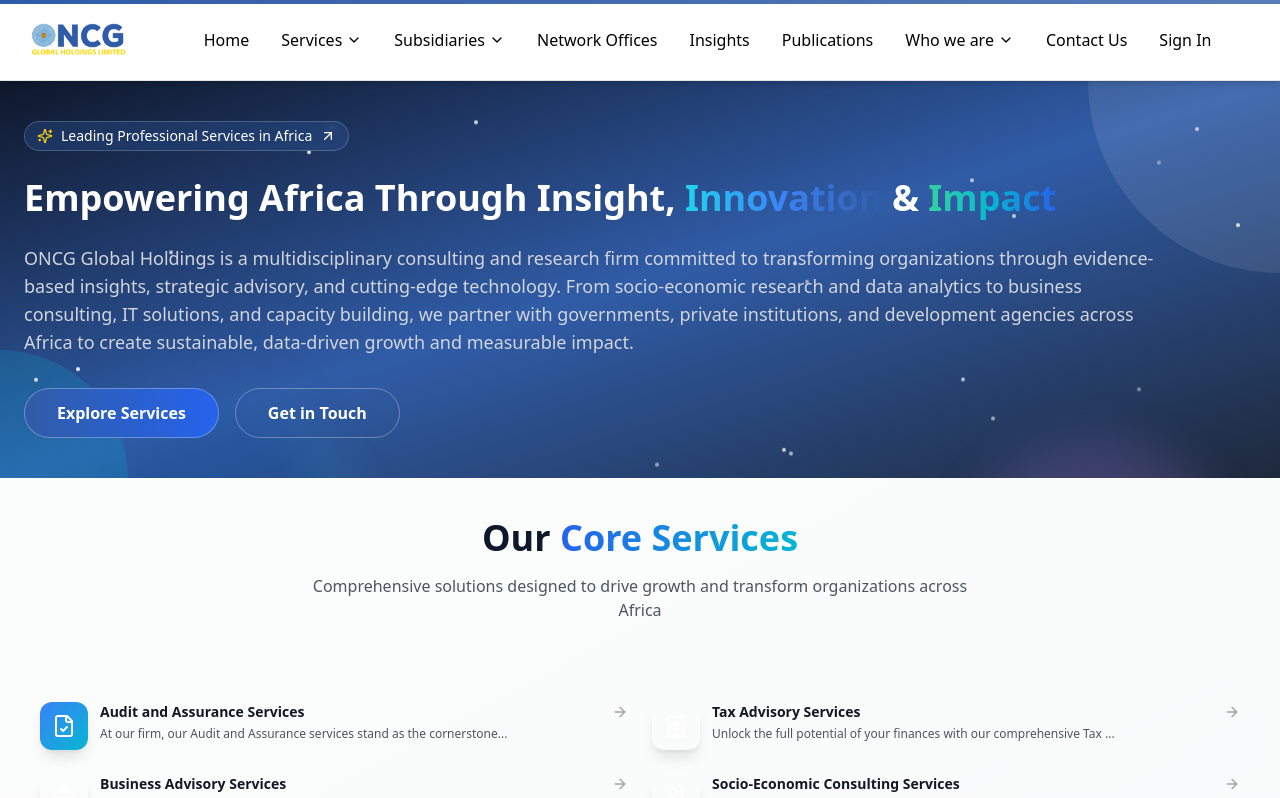
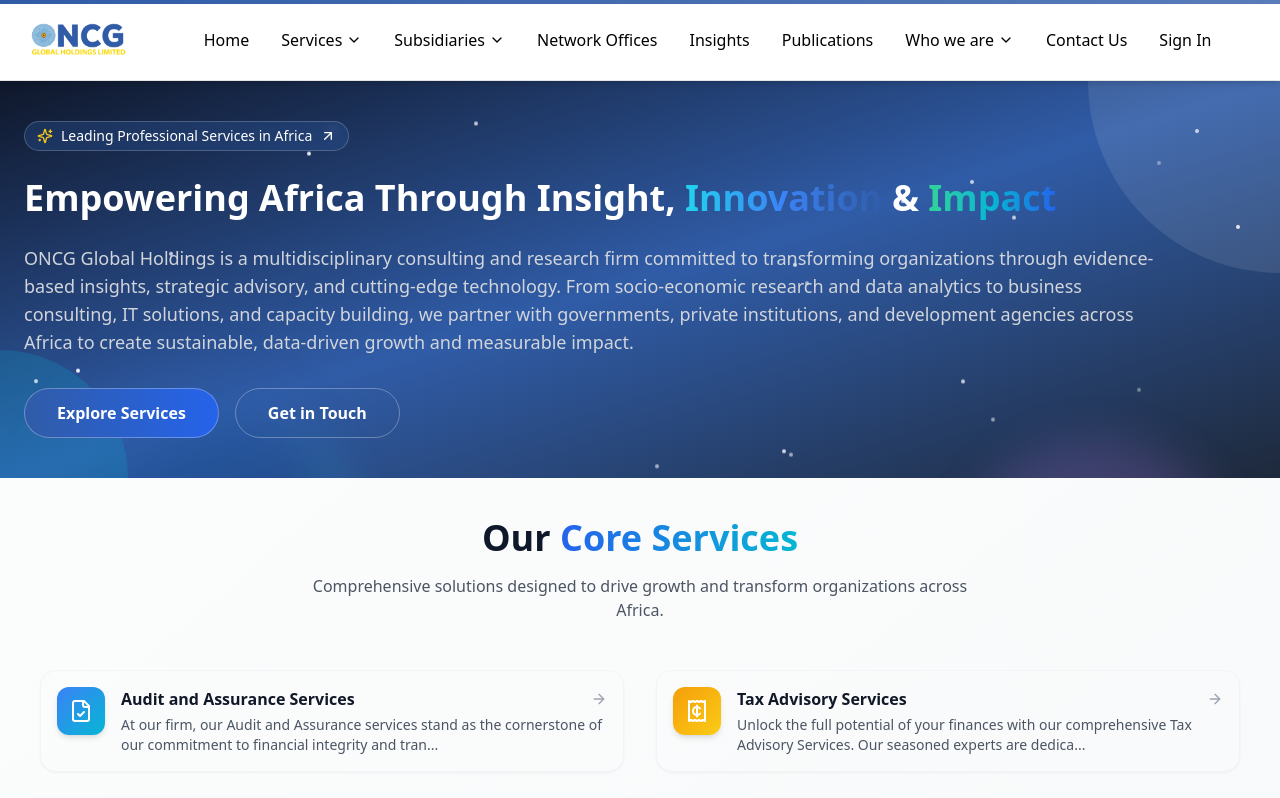
Before and after one commit to ingatatech/oncg-global-frontend, a Next.js app: page / in a window 1280 px wide. Shown: the top 798 px of the page. Built offline with nearby package versions, Linux system fonts and the light colour scheme.

Commit message:
fix: headers

```diff
--- a/app/page.tsx
+++ b/app/page.tsx
@@ -122,47 +122,61 @@
   {/* ================= SERVICES OVERVIEW ================= */}
 
 <section className="py-10 bg-white relative overflow-hidden">
-        <div className="absolute inset-0 bg-gradient-to-br from-gray-50 to-gray-100 opacity-50"></div>
+  {/* Subtle Background */}
+  <div className="absolute inset-0 bg-gradient-to-br from-gray-50 to-gray-100 opacity-60 z-0" />
 
   <div className="container mx-auto px-6 relative z-10">
+    {/* Section Header */}
     <motion.div
       initial={{ opacity: 0, y: 20 }}
       whileInView={{ opacity: 1, y: 0 }}
       viewport={{ once: true }}
       transition={{ duration: 0.6 }}
-            className="text-center mb-16"
+      className="text-center mb-8"
     >
       <h2 className="text-4xl font-bold mb-4 text-slate-900">
-              Our <span className="bg-gradient-to-r from-blue-600 to-cyan-500 bg-clip-text text-transparent">Core Services</span>
+        Our{" "}
+        <span className="bg-gradient-to-r from-blue-600 to-cyan-500 bg-clip-text text-transparent">
+          Core Services
+        </span>
       </h2>
       <p className="text-gray-600 max-w-2xl mx-auto">
-              Comprehensive solutions designed to drive growth and transform organizations across Africa
+        Comprehensive solutions designed to drive growth and transform
+        organizations across Africa.
       </p>
     </motion.div>
 
-            <div className="p-4  overflow-hidden">
-                      <div className="grid md:grid-cols-2 lg:grid-cols-2 gap-6">
+    {/* Services Grid */}
+    <div className="p-4 overflow-hidden">
+      <div className="grid md:grid-cols-2 lg:grid-cols-2 gap-8">
         {servicesData.map((service, index) => (
           <motion.div
             key={service.slug}
             initial={{ opacity: 0, y: 20 }}
-                            animate={{ opacity: 1, y: 0 }}
-                            transition={{ delay: index * 0.03 }}
+            whileInView={{ opacity: 1, y: 0 }}
+            viewport={{ once: true }}
+            transition={{ delay: index * 0.05, duration: 0.6 }}
+            className="group hover:bg-gray-50 rounded-2xl p-4 transition-all duration-300 border border-gray-100 shadow-sm hover:shadow-md"
           >
+            <div className="flex items-start space-x-4">
+              {/* Icon Container with Gradient */}
+              <div
+                className={`relative flex-shrink-0 w-12 h-12 rounded-xl bg-gradient-to-br ${service.color}
+                flex items-center justify-center text-white shadow-md group-hover:scale-110 transition-transform duration-300`}
+              >
+                <service.icon className="w-6 h-6" />
+              </div>
 
-                              <div className="flex items-start space-x-3">
-                                <div className={`flex-shrink-0 w-12 h-12 rounded-xl bg-gradient-to-br ${service.color} flex items-center justify-center text-2xl shadow-lg group-hover/item:scale-110 transition-transform duration-300`}>
-                                  <service.icon />
-                                </div>
+              {/* Service Text */}
               <div className="flex-1 min-w-0">
                 <div className="flex items-center justify-between mb-1">
-                                    <h4 className="font-semibold text-gray-900 text-sm group-hover/item:text-blue-600 transition-colors line-clamp-1">
+                  <h4 className="font-semibold text-gray-900 text-base group-hover:text-blue-600 transition-colors line-clamp-1">
                     {service.title}
                   </h4>
-                                    <ArrowRight className="w-4 h-4 text-gray-400 group-hover/item:text-blue-600 group-hover/item:translate-x-1 transition-all flex-shrink-0 ml-2" />
+                  <ArrowRight className="w-4 h-4 text-gray-400 group-hover:text-blue-600 group-hover:translate-x-1 transition-all flex-shrink-0 ml-2" />
                 </div>
-                                  <p className="text-xs text-gray-600 line-clamp-2">
-                                    {service.details.slice(0, 70)}...
+                <p className="text-sm text-gray-600 line-clamp-3">
+                  {service.details.slice(0, 120)}...
                 </p>
               </div>
             </div>
@@ -172,6 +186,7 @@
     </div>
   </div>
 </section>
+
       {/* ================= WHY CHOOSE US ================= */}
       <section className="py-10 bg-gradient-to-br from-slate-900 via-blue-900 to-slate-800 relative">
         <div className="absolute inset-0 opacity-10">
--- a/components/Header.tsx
+++ b/components/Header.tsx
@@ -125,7 +125,7 @@
                               className="group/item block p-4 rounded-xl hover:bg-gradient-to-br hover:from-gray-50 hover:to-blue-50 transition-all duration-300 border border-transparent hover:border-blue-200 hover:shadow-lg"
                             >
                               <div className="flex items-start space-x-3">
-                                <div className={`flex-shrink-0 w-12 h-12 rounded-xl bg-gradient-to-br ${service.color} flex items-center justify-center text-2xl shadow-lg group-hover/item:scale-110 transition-transform duration-300`}>
+                                <div className={`flex-shrink-0 w-12 h-12 rounded-xl bg-gradient-to-br ${service.color} text-white flex items-center justify-center text-2xl shadow-lg group-hover/item:scale-110 transition-transform duration-300`}>
                                   <service.icon />
                                 </div>
                                 <div className="flex-1 min-w-0">
@@ -191,9 +191,9 @@
                           onClick={() => setActiveService(null)}
                           className="group/sub flex items-start space-x-3 px-4 py-3 text-gray-700 hover:bg-blue-50 rounded-lg transition-all duration-200 hover:shadow-md"
                         >
-                          <div className="flex-shrink-0 w-10 h-10 bg-gradient-to-br from-blue-500 to-cyan-500 rounded-lg flex items-center justify-center text-xl shadow-sm group-hover/sub:scale-110 transition-transform">
+                          {/* <div className="flex-shrink-0 w-10 h-10 bg-gradient-to-br from-blue-500 to-cyan-500 rounded-lg flex items-center justify-center text-xl shadow-sm group-hover/sub:scale-110 transition-transform">
                             {subsidiary.icon}
-                          </div>
+                          </div> */}
                           <div className="flex-1 min-w-0">
                             <h3 className="font-medium text-sm text-gray-900 group-hover/sub:text-blue-600 transition-colors">
                               {subsidiary.name}
--- a/lib/data/services.ts
+++ b/lib/data/services.ts
@@ -101,7 +101,7 @@
     details:
       "Revolutionize your workforce management with holistic HR solutions that prioritize talent, performance, and culture. From recruitment to engagement and retention, we provide strategies that optimize human capital and drive organizational growth.",
     externalUrl: "https://www.skillshubinternational.com/",
-    color: "from-pink-500 to-rose-400",
+    color: "from-pink-500 to-rose-500"
   },
   {
     id: 10,
--- a/tailwind.config.ts
+++ b/tailwind.config.ts
@@ -46,6 +46,19 @@
       },
     },
   },
+    safelist: [
+    // All possible gradient color combinations used in servicesData
+    'from-blue-500', 'to-cyan-500',
+    'from-amber-500', 'to-yellow-400',
+    'from-green-500', 'to-emerald-400',
+    'from-pink-500', 'to-rose-400',
+    'from-purple-500', 'to-indigo-500',
+    'from-sky-500', 'to-blue-400',
+    'from-indigo-500', 'to-sky-500',
+    'from-orange-500', 'to-red-400',
+    'from-pink-500', 'to-rose-500',
+    'from-red-500', 'to-orange-500',
+  ],
 	plugins: [require("tailwindcss-animate")],
 } satisfies Config;
 
```
Lines whose indentation alone changed are shown as unchanged.
